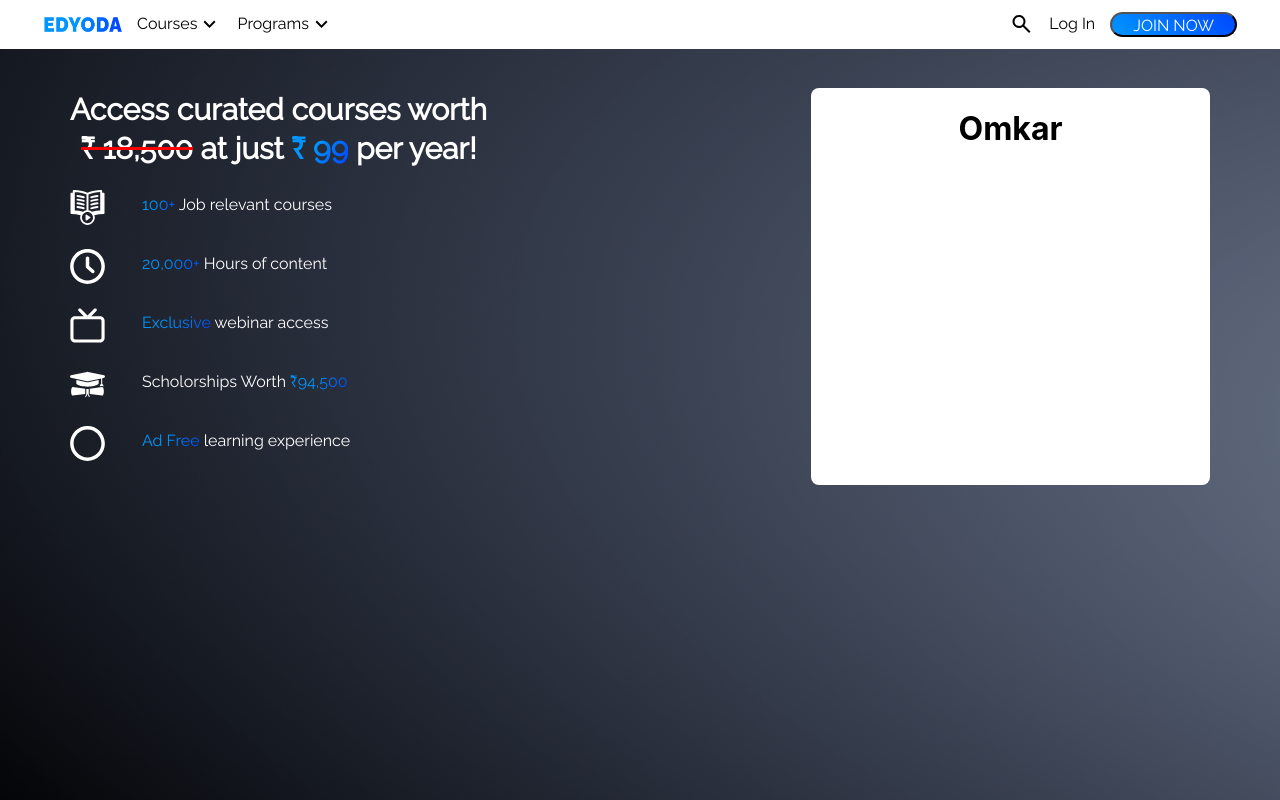
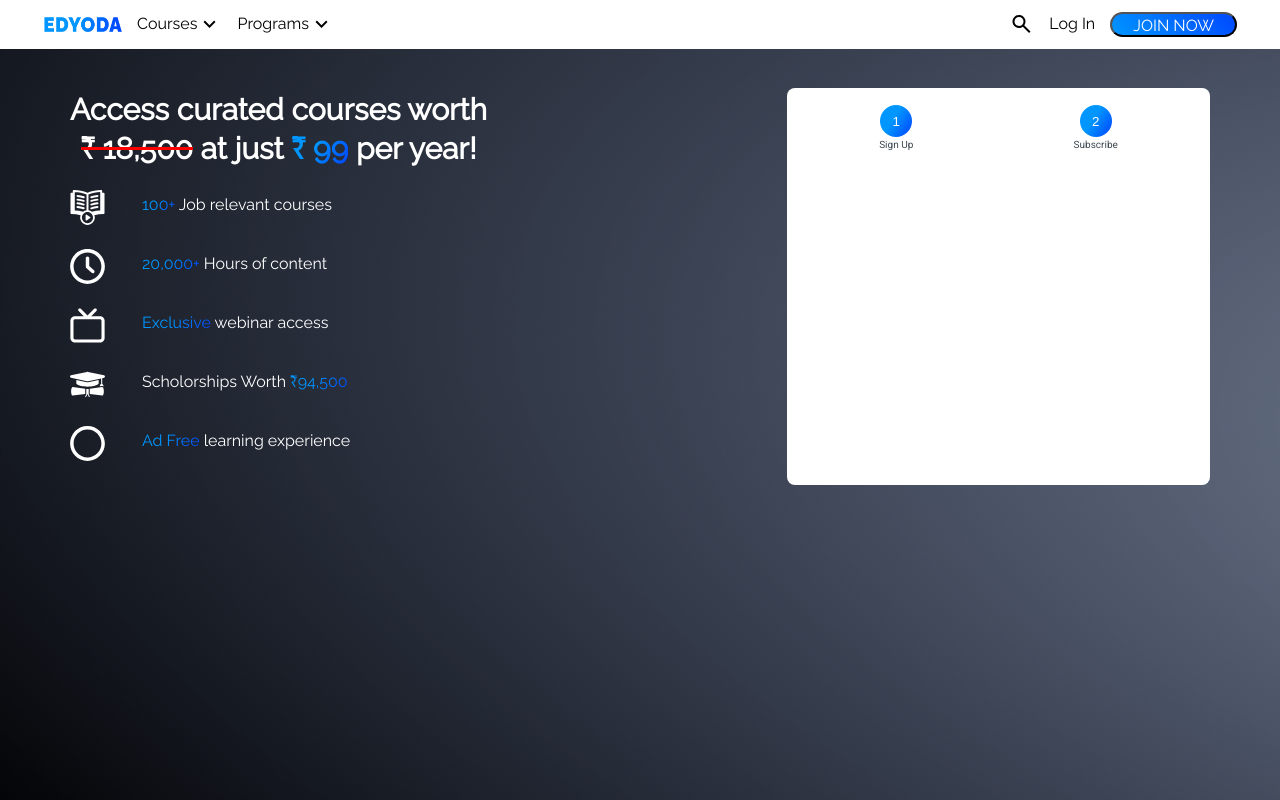
Before and after one commit to omkar342/Edyoda-Payment-Page, a React (Create React App) app: page / in a window 1280 px wide. Built offline with nearby package versions, Linux system fonts and the light colour scheme.

Commit message:
Created circular button component with text and task text.

```diff
--- a/src/App.js
+++ b/src/App.js
@@ -1,4 +1,3 @@
-import { useState } from "react";
 import "./App.css";
 import CourseDescription from "./Container Components/Courses Description Components/CourseDescription";
 import PaymentContainer from "./Container Components/Payment Container Components/PaymentContainer";
--- /dev/null
+++ b/src/Container Components/Payment Container Components/CircularButton.js
@@ -0,0 +1,16 @@
+import React from "react";
+
+const CircularButton = (props) => {
+  return (
+    <div className="circle_component">
+      <button class="circle-button">
+        <p>{props.textDigit}</p>
+      </button>
+      <div className="button_task">
+        <p>{props.buttonTask}</p>
+      </div>
+    </div>
+  );
+};
+
+export default CircularButton;
--- a/src/Container Components/Payment Container Components/PaymentContainer.css
+++ b/src/Container Components/Payment Container Components/PaymentContainer.css
@@ -1,6 +1,38 @@
+@import url("https://fonts.googleapis.com/css2?family=Roboto&display=swap");
+
 .payment_container {
   background-color: #fff;
   width: 35%;
   margin: 0px;
   border-radius: 8px;
+  padding: 17px 12px;
 }
+
+.stages {
+  display: flex;
+  flex-direction: row;
+  justify-content: space-around;
+}
+
+.circle-button {
+  width: 32px;
+  height: 32px;
+  padding: 8px;
+  border-radius: 100%;
+  background: linear-gradient(122deg, #0096ff 42.14%, #0048ff 96.7%);
+  outline: none;
+  border: none;
+}
+
+.circle-button p {
+  margin: 0;
+  color: #fff;
+}
+
+.button_task p {
+  color: #3c4852;
+  font-size: 10px;
+  font-weight: 400;
+  font-family: "Roboto", sans-serif;
+  margin: 2px;
+}
--- a/src/Container Components/Payment Container Components/PaymentContainer.js
+++ b/src/Container Components/Payment Container Components/PaymentContainer.js
@@ -1,10 +1,11 @@
 import React from "react";
 import "./PaymentContainer.css";
+import Stages from "./Stages";
 
 const PaymentContainer = () => {
   return (
     <div className="payment_container">
-      <h1>Omkar</h1>
+      <Stages />
     </div>
   );
 };
--- /dev/null
+++ b/src/Container Components/Payment Container Components/Stages.js
@@ -0,0 +1,13 @@
+import React from "react";
+import CircularButton from "./CircularButton";
+
+const Stages = () => {
+  return (
+    <div className="stages">
+      <CircularButton textDigit={1} buttonTask={"Sign Up"} />
+      <CircularButton textDigit={2} buttonTask={"Subscribe"} />
+    </div>
+  );
+};
+
+export default Stages;
```
